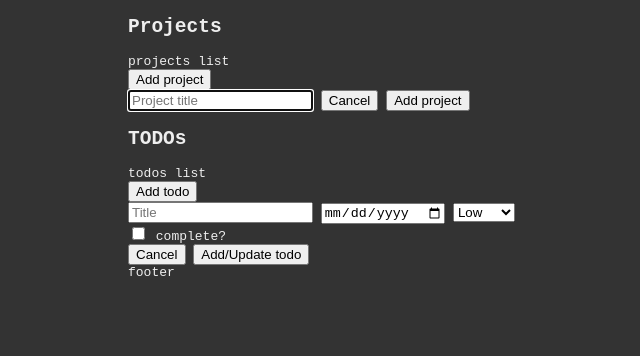
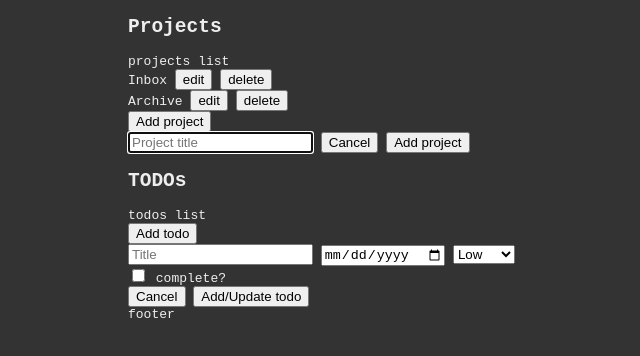
Before and after one commit to greqov/odin-todo-list, a website built with webpack: page src/index.html in a window 1280 px wide. Shown: the whole page, without its empty margins (167-807 px from the left). Built offline with nearby package versions, Linux system fonts and the light colour scheme.

Commit message:
Add 'renderProject' method in UI module

```diff
--- a/src/index.html
+++ b/src/index.html
@@ -8,7 +8,12 @@
   </head>
   <body>
     <h2>Projects</h2>
-    <div>projects list</div>
+    <div class="js-projects-list">projects list</div>
+    <!-- <div id="">
+      <span>Title</span>
+      <button type="button">edit</button>
+      <button type="button">delete</button>
+    </div> -->
     <button class="js-btn-add-project" type="button">Add project</button>
 
     <form class="js-form-add-project" action="#">
--- a/src/js/UI.js
+++ b/src/js/UI.js
@@ -1,31 +1,29 @@
-import Project from './Project';
 import Todo from './Todo';
 
-function UI() {
-  //
+function UI(pm, storage) {
+  // TODO: maybe better pass storage? Do I need pm?
+  this.pm = pm; // damn!
+  this.storage = storage;
 }
 
 UI.prototype.init = function () {
   console.log('init fn');
 };
 
-// TODO: maybe add more precise dom node, not document?
-document.addEventListener('click', (e) => {
-  const { target } = e;
-  if (target.classList.contains('js-btn-submit-project')) {
-    e.preventDefault();
-    // TODO: use form submit? not button click?
-    const form = document.querySelector('.js-form-add-project');
-    const data = Object.fromEntries(new FormData(form).entries());
-    const project = new Project(data);
-    project.save();
-    console.log(project);
-    // TODO: clear form?
-    // form.reset();
-    // TODO: render project card
-    // TODO: add to projectsManager somehow
-  }
-});
+UI.prototype.renderProject = function (id) {
+  const projectsListEl = document.querySelector('.js-projects-list');
+  const { title } = this.storage.get(`Project_${id}`);
+  // TODO: get id, title
+  const projectTemplate = `
+    <div id="Project_${id}">
+      <span>${title}</span>
+      <button type="button">edit</button>
+      <button type="button">delete</button>
+    </div>`;
+  // TODO: show todos count?
+
+  projectsListEl.insertAdjacentHTML('beforeend', projectTemplate);
+};
 
 const todoForm = document.querySelector('.js-form-add-todo');
 todoForm.addEventListener('submit', function (e) {
@@ -38,6 +36,4 @@ todoForm.addEventListener('submit', function (e) {
   // TODO: save to localStorage
 });
 
-const ui = new UI();
-
-export default ui;
+export default UI;
--- a/src/js/index.js
+++ b/src/js/index.js
@@ -2,13 +2,11 @@ import LocStorage from './LocStorage';
 import ProjectsManager from './ProjectsManager';
 import Project from './Project';
 // import Todo from './Todo';
-import ui from './UI';
+import UI from './UI';
 import demoTodosData from './data/demoTodos.json';
 import archiveTodosData from './data/archiveTodos.json';
 
 import '../css/styles.css';
-
-console.log(ui);
 
 function initStorage() {
   // TODO: remove clear on load
@@ -17,6 +15,7 @@ function initStorage() {
   // TODO: is it a good idea?
   Project.prototype.storage = storage;
   ProjectsManager.prototype.storage = storage;
+  return storage;
 }
 
 function initProjectsManager() {
@@ -38,8 +37,10 @@ function initProjectsManager() {
 // TODO: on add todo check is there any project (create default one then!)
 // TODO: create sane init() fn?
 
-initStorage();
+const storage = initStorage();
 const projectsManager = initProjectsManager();
+const ui = new UI(projectsManager, storage);
+console.log(ui.pm.storage);
 
 // TODO: auto add todo to project on create
 // TODO: save project immediately after creation?
@@ -47,3 +48,24 @@ const projectsManager = initProjectsManager();
 const archiveProject = new Project({ title: 'Archive' });
 archiveProject.loadData(archiveTodosData);
 projectsManager.addProject(archiveProject.id);
+
+projectsManager.projects.forEach((id) => {
+  ui.renderProject(id);
+});
+
+// TODO: maybe add more precise dom node, not document?
+document.addEventListener('click', (e) => {
+  const { target } = e;
+  if (target.classList.contains('js-btn-submit-project')) {
+    e.preventDefault();
+    // TODO: use form submit? not button click?
+    const form = document.querySelector('.js-form-add-project');
+    const data = Object.fromEntries(new FormData(form).entries());
+    const project = new Project(data);
+    project.save();
+    console.log(project);
+    form.reset();
+    ui.renderProject(project.id);
+    projectsManager.addProject(project.id);
+  }
+});
```
